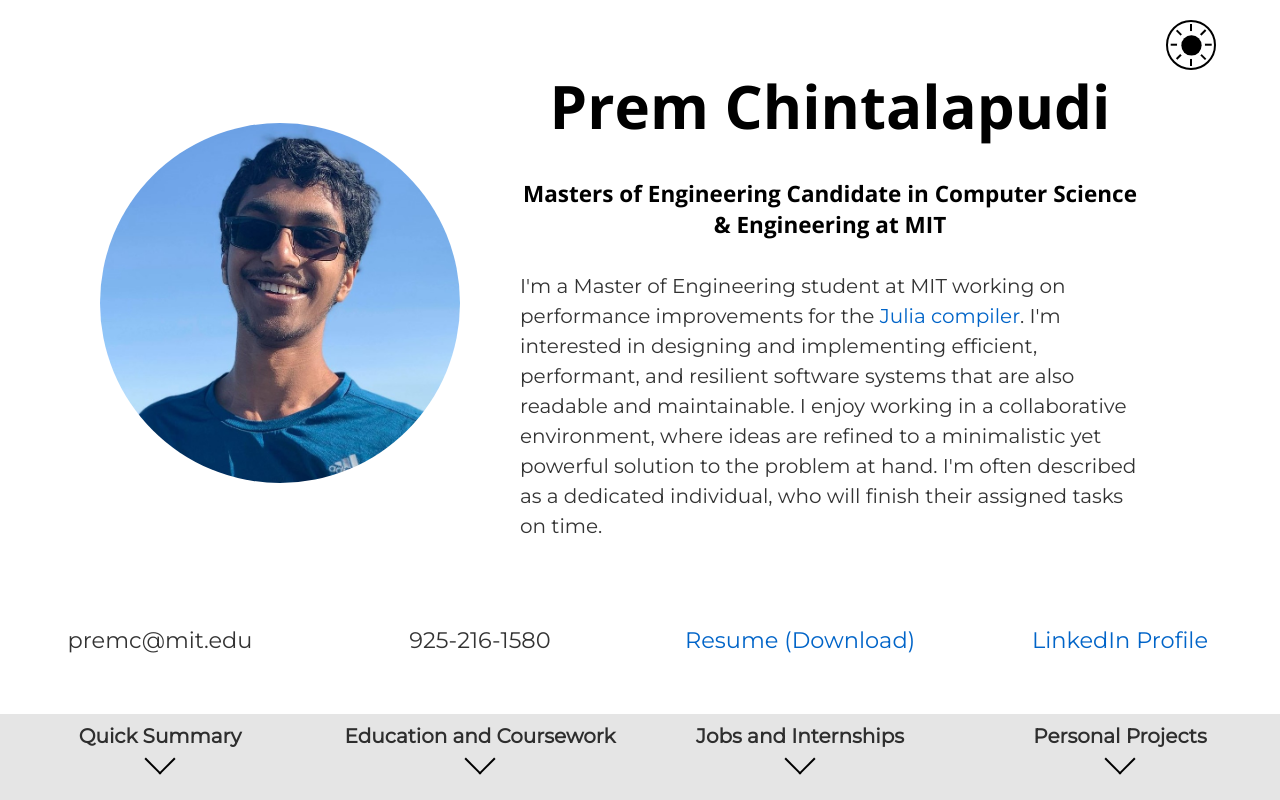
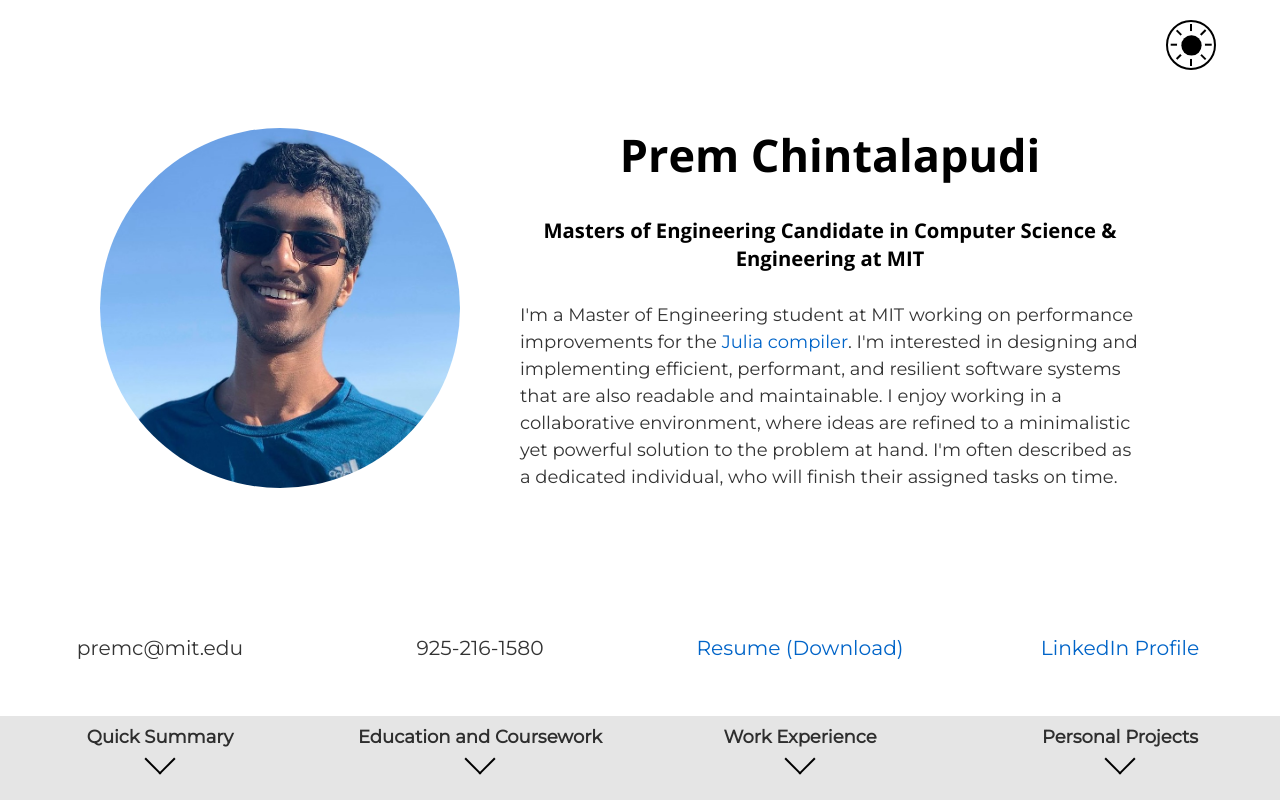
Before and after one commit to pchintalapudi/website-dev, a Vue app: page / in a window 1280 px wide. Built offline with nearby package versions, Linux system fonts and the light colour scheme.

Commit message:
Reduce font sizes and build

```diff
--- a/src/App.vue
+++ b/src/App.vue
@@ -101,13 +101,13 @@
   display: none;
 }
 h1 {
-  font-size: 3em;
+  font-size: 2.5em;
 }
 h2 {
-  font-size: 1.75em;
+  font-size: 1.5em;
 }
 h3 {
-  font-size: 1.5em;
+  font-size: 1.25em;
 }
 h4 {
   font-size: 1.125em;
--- a/src/components/Summary.vue
+++ b/src/components/Summary.vue
@@ -120,15 +120,15 @@
   display: contents;
 }
 .icon {
-  width: 120px;
-  height: 120px;
+  width: 100px;
+  height: 100px;
   justify-content: center;
   align-items: center;
   position: relative;
   margin: 20px;
 }
 .icon > * {
-  transform: scale(3);
+  transform: scale(2.5);
 }
 .icon::after {
   content: "";
--- a/src/components/Title.vue
+++ b/src/components/Title.vue
@@ -43,7 +43,7 @@
         <a href="#education" class="text green"
           ><p>Education and Coursework</p></a
         >
-        <a href="#work" class="text yellow"><p>Jobs and Internships</p></a>
+        <a href="#work" class="text yellow"><p>Work Experience</p></a>
         <a href="#projects" class="text red"><p>Personal Projects</p></a>
       </section>
     </section>
@@ -102,7 +102,7 @@
   flex: 1;
   flex-flow: row wrap;
   justify-content: center;
-  padding: 20px;
+  padding: 10px;
 }
 .metadata {
   justify-content: center;
@@ -110,7 +110,7 @@
   padding: 10px 40px;
 }
 #title {
-  font-size: 1.25em;
+  font-size: 1.125em;
   flex-shrink: 0;
   flex-basis: 100vh;
 }
```
Also changed, not shown: 7 other files (tests, documents, lock files or other folders).
